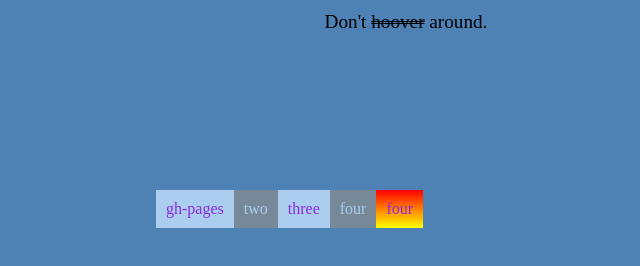
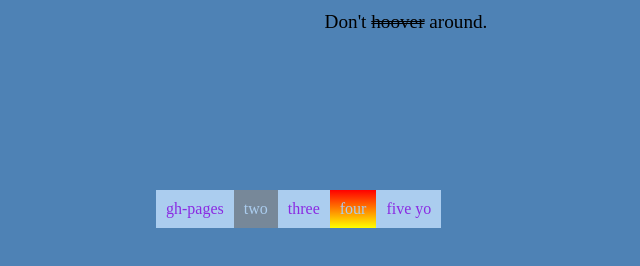
Before and after one commit to gnorken/gh_test, a plain HTML site: page index.html in a window 1280 px wide. Shown: the part 74-340 px from the top of the page, without its empty margins (234-874 px from the left). Drawn offline with Linux system fonts and the light colour scheme.

Commit message:
fixing issue #3

```diff
--- a/index.html
+++ b/index.html
@@ -19,8 +19,8 @@
        <div>gh-pages</div>
        <div>two</div>
        <div>three</div>
-       <div>four</div>
        <div id="myDiv">four</div>
+       <div>five yo</div>
 
    </div>
 
```
